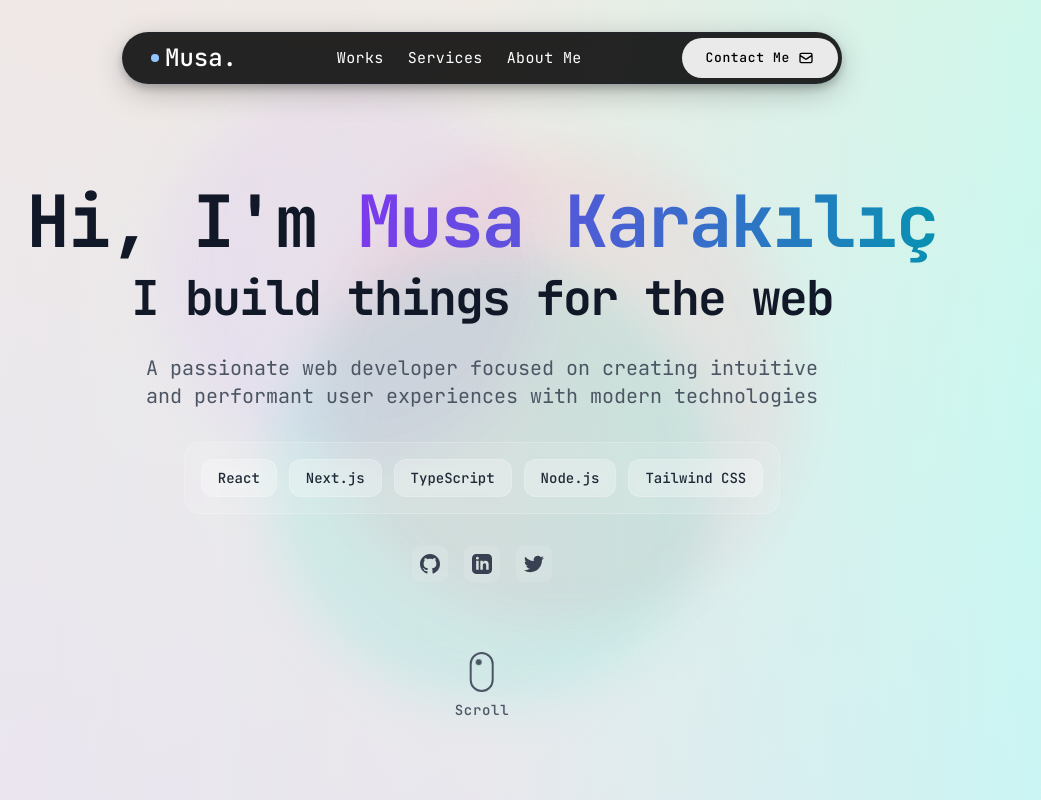
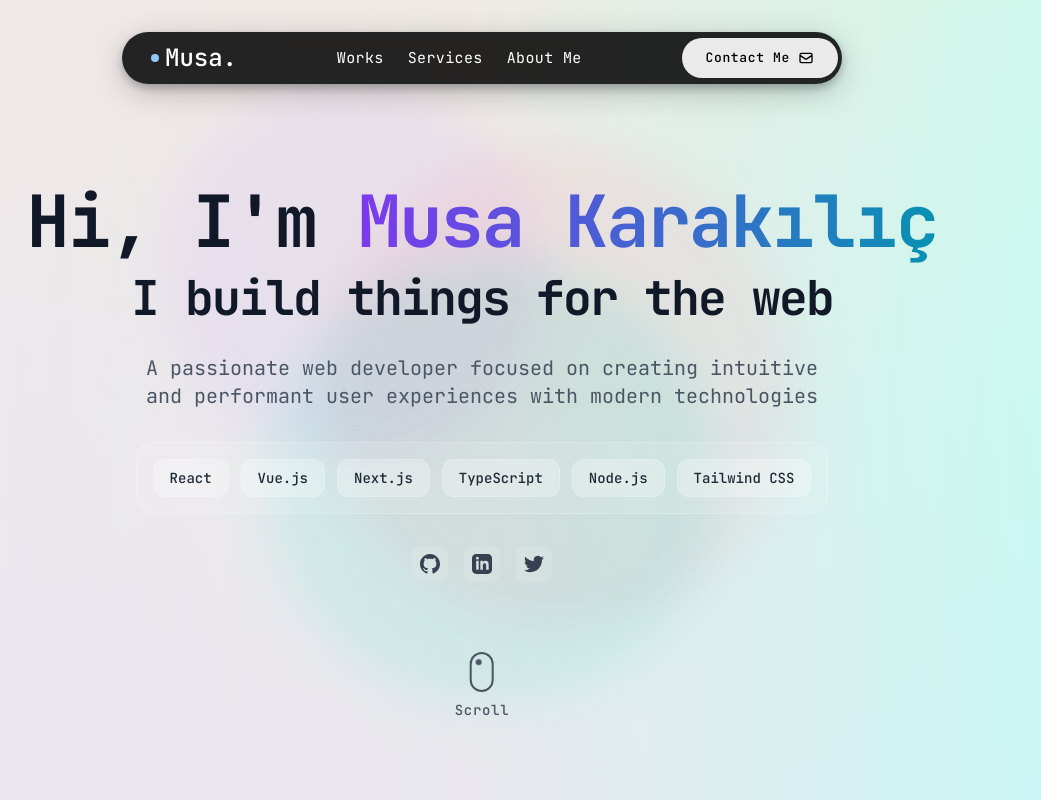
Before and after one commit to musakarakilic/portfolio, a Next.js app: page / in a window 1280 px wide. Shown: the top 800 px of the page, without its empty margins (158-1199 px from the left). Built offline with nearby package versions, Linux system fonts and the light colour scheme.

Commit message:
vue.js added

```diff
--- a/components/Hero.tsx
+++ b/components/Hero.tsx
@@ -23,7 +23,7 @@ const Hero = () => {
 
               {/* Tech stack pills */}
               <div className="inline-flex flex-wrap justify-center gap-3 p-4 bg-white/10 backdrop-blur-sm rounded-2xl border border-white/20 mb-8">
-                {['React', 'Next.js', 'TypeScript', 'Node.js', 'Tailwind CSS'].map((tech) => (
+                {['React', 'Vue.js', 'Next.js', 'TypeScript', 'Node.js', 'Tailwind CSS'].map((tech) => (
                   <span
                     key={tech}
                     className="px-4 py-2 bg-white/20 backdrop-blur-sm rounded-xl text-sm font-medium text-gray-800 border border-white/20 hover:bg-white/30 transition-all duration-300"
```
